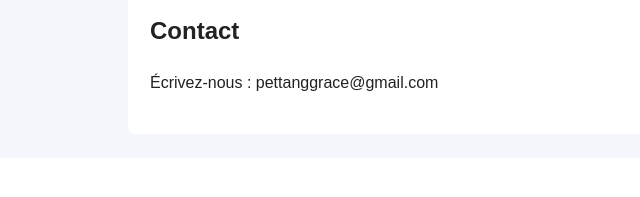
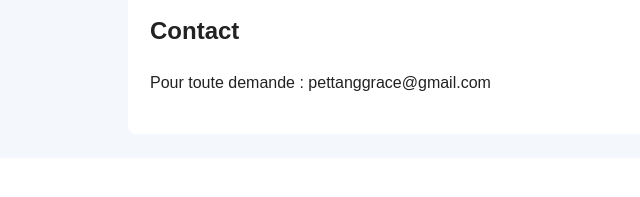
Before and after one commit to pettanggrace/MonSiteWeb, a plain HTML site: page index.html in a window 1280 px wide. Shown: the part 593-790 px from the top of the page, 62-702 px from the left. Drawn offline with Linux system fonts and the light colour scheme.

Commit message:
Modification de la phrase de contact sur main

```diff
--- a/index.html
+++ b/index.html
@@ -26,7 +26,7 @@
         </section>
         <section id="contact">
             <h2>Contact</h2>
-            <p>Écrivez-nous : pettanggrace@gmail.com</p>
+            <p>Pour toute demande : pettanggrace@gmail.com</p>
         </section>
     </main>
     <section id="temoignages">
```
